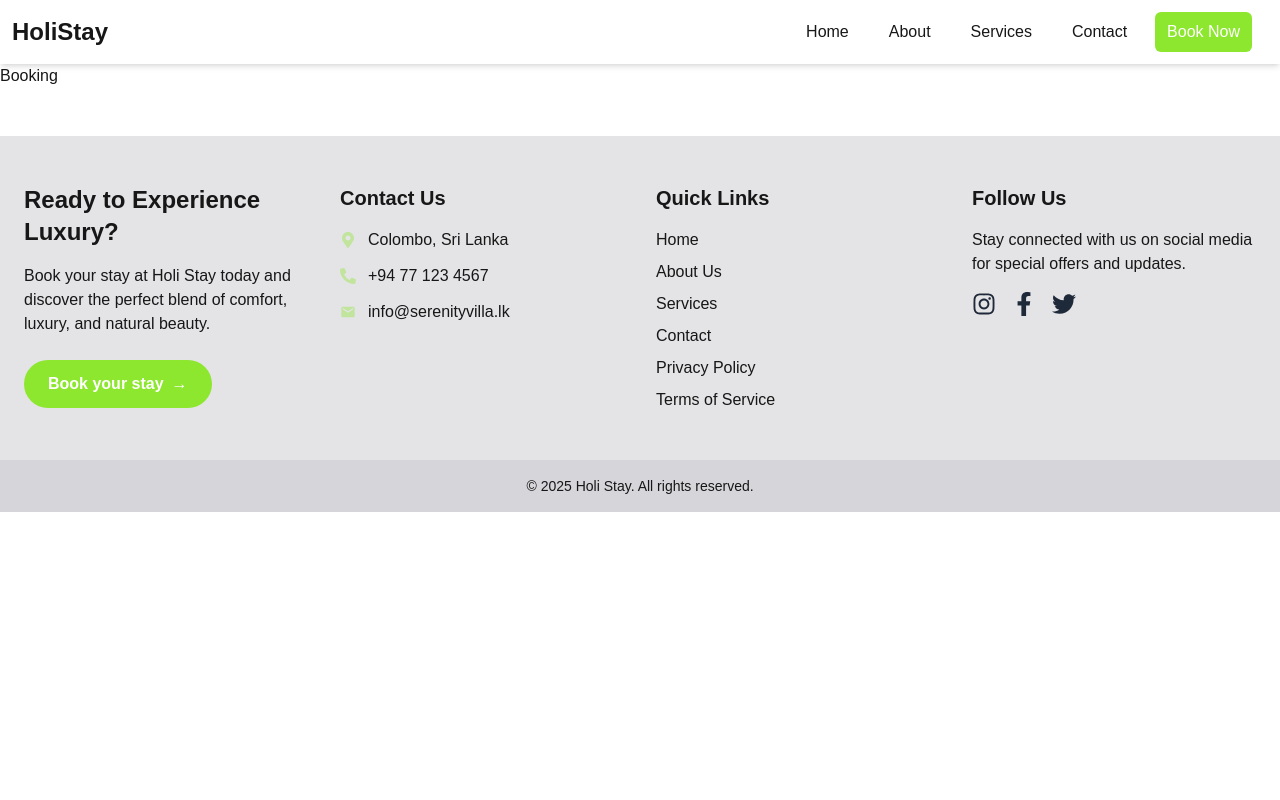
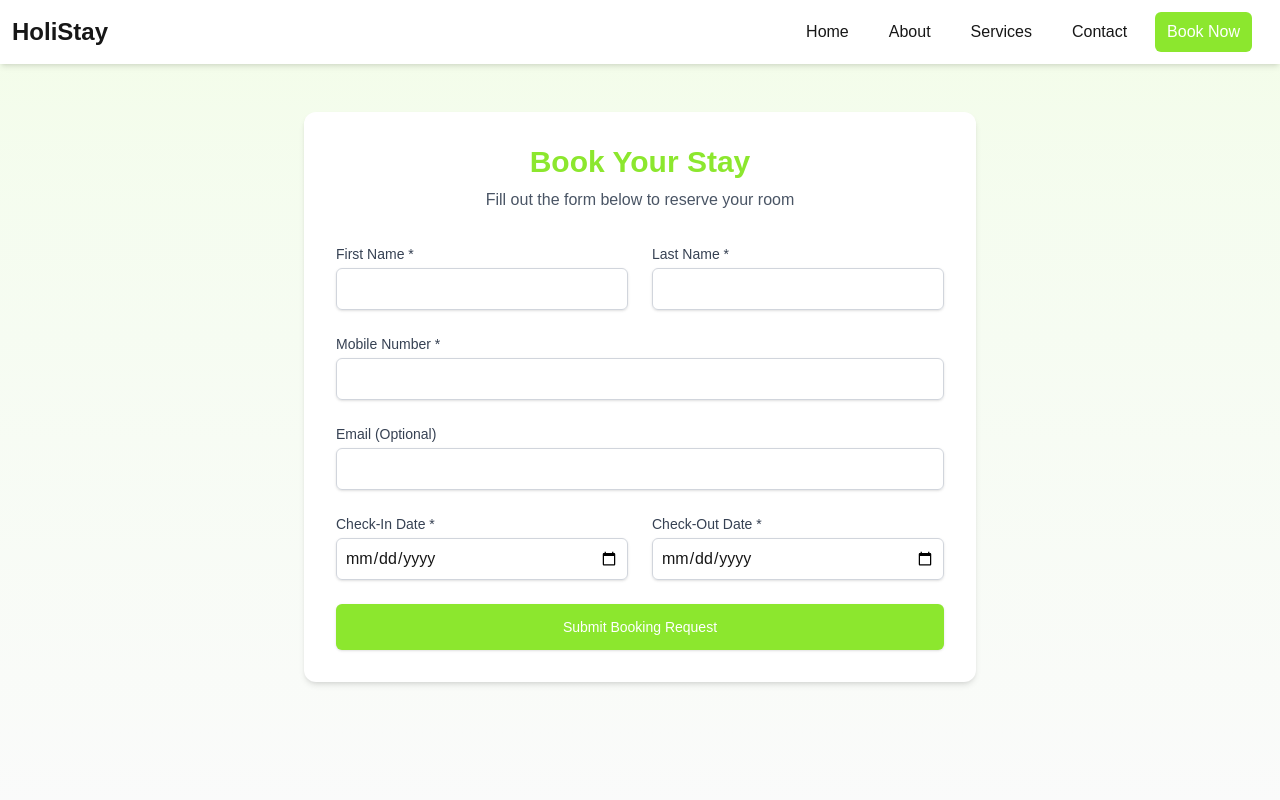
Before and after one commit to faizansafwan/hotel-website, a Next.js app: page /booking in a window 1280 px wide. Shown: the top 800 px of the page. Built offline with nearby package versions, Linux system fonts and the light colour scheme.

Commit message:
design the about booking page

```diff
--- a/src/app/booking/page.js
+++ b/src/app/booking/page.js
@@ -1,7 +1,208 @@
+"use client";
+
+import { useState } from 'react';
+import { motion } from 'framer-motion';
+
 export default function Booking() {
-    return (
-        <div>
-            <h1>Booking</h1>
+  const [formData, setFormData] = useState({
+    firstName: '',
+    lastName: '',
+    mobile: '',
+    email: '',
+    checkIn: '',
+    checkOut: ''
+  });
+  const [showModal, setShowModal] = useState(false);
+
+  const handleChange = (e) => {
+    const { name, value } = e.target;
+    setFormData(prev => ({
+      ...prev,
+      [name]: value
+    }));
+  };
+
+  const handleSubmit = (e) => {
+    e.preventDefault();
+    // Here you would typically send the data to your backend
+    console.log('Form submitted:', formData);
+    setShowModal(true);
+    // Reset form
+    setFormData({
+      firstName: '',
+      lastName: '',
+      mobile: '',
+      email: '',
+      checkIn: '',
+      checkOut: ''
+    });
+  };
+
+  return (
+    <div className="min-h-screen bg-gradient-to-b from-primary/10 to-secondary/10 py-12 px-4 sm:px-6 lg:px-8">
+      <div className={`max-w-md mx-auto bg-white rounded-xl shadow-md overflow-hidden md:max-w-2xl ${showModal ? 'blur-sm' : ''}`}>
+        <div className="p-8">
+          <div className="text-center mb-8">
+            <h1 className="text-3xl font-bold text-primary">Book Your Stay</h1>
+            <p className="mt-2 text-gray-600">Fill out the form below to reserve your room</p>
+          </div>
+
+          <form onSubmit={handleSubmit} className="space-y-6">
+            <div className="grid grid-cols-1 gap-6 sm:grid-cols-2">
+              <div>
+                <label htmlFor="firstName" className="block text-sm font-medium text-gray-700">
+                  First Name *
+                </label>
+                <input
+                  type="text"
+                  id="firstName"
+                  name="firstName"
+                  value={formData.firstName}
+                  onChange={handleChange}
+                  required
+                  className="mt-1 block w-full rounded-md border-gray-300 shadow-sm focus:border-primary focus:ring focus:ring-primary/50 p-2 border"
+                />
+              </div>
+
+              <div>
+                <label htmlFor="lastName" className="block text-sm font-medium text-gray-700">
+                  Last Name *
+                </label>
+                <input
+                  type="text"
+                  id="lastName"
+                  name="lastName"
+                  value={formData.lastName}
+                  onChange={handleChange}
+                  required
+                  className="mt-1 block w-full rounded-md border-gray-300 shadow-sm focus:border-primary focus:ring focus:ring-primary/50 p-2 border"
+                />
+              </div>
+            </div>
+
+            <div>
+              <label htmlFor="mobile" className="block text-sm font-medium text-gray-700">
+                Mobile Number *
+              </label>
+              <input
+                type="tel"
+                id="mobile"
+                name="mobile"
+                value={formData.mobile}
+                onChange={handleChange}
+                required
+                className="mt-1 block w-full rounded-md border-gray-300 shadow-sm focus:border-primary focus:ring focus:ring-primary/50 p-2 border"
+              />
+            </div>
+
+            <div>
+              <label htmlFor="email" className="block text-sm font-medium text-gray-700">
+                Email (Optional)
+              </label>
+              <input
+                type="email"
+                id="email"
+                name="email"
+                value={formData.email}
+                onChange={handleChange}
+                className="mt-1 block w-full rounded-md border-gray-300 shadow-sm focus:border-primary focus:ring focus:ring-primary/50 p-2 border"
+              />
+            </div>
+
+            <div className="grid grid-cols-1 gap-6 sm:grid-cols-2">
+              <div>
+                <label htmlFor="checkIn" className="block text-sm font-medium text-gray-700">
+                  Check-In Date *
+                </label>
+                <input
+                  type="date"
+                  id="checkIn"
+                  name="checkIn"
+                  value={formData.checkIn}
+                  onChange={handleChange}
+                  required
+                  className="mt-1 block w-full rounded-md border-gray-300 shadow-sm focus:border-primary focus:ring focus:ring-primary/50 p-2 border"
+                />
+              </div>
+
+              <div>
+                <label htmlFor="checkOut" className="block text-sm font-medium text-gray-700">
+                  Check-Out Date *
+                </label>
+                <input
+                  type="date"
+                  id="checkOut"
+                  name="checkOut"
+                  value={formData.checkOut}
+                  onChange={handleChange}
+                  required
+                  className="mt-1 block w-full rounded-md border-gray-300 shadow-sm focus:border-primary focus:ring focus:ring-primary/50 p-2 border"
+                />
+              </div>
+            </div>
+
+            <div>
+              <button
+                type="submit"
+                className="w-full flex justify-center py-3 px-4 border border-transparent rounded-md shadow-sm text-sm font-medium text-white bg-primary hover:bg-secondary focus:outline-none focus:ring-2 focus:ring-offset-2 focus:ring-primary transition-colors duration-300"
+              >
+                Submit Booking Request
+              </button>
+            </div>
+          </form>
         </div>
-    )
+      </div>
+
+      {/* Success Modal */}
+      {showModal && (
+        <motion.div
+          initial={{ opacity: 0 }}
+          animate={{ opacity: 1 }}
+          exit={{ opacity: 0 }}
+          className="fixed inset-0 bg-transparent bg-opacity-50 flex items-center justify-center p-4 z-50"
+          onClick={() => setShowModal(false)}
+        >
+          <motion.div
+            initial={{ scale: 0.9, y: 20 }}
+            animate={{ scale: 1, y: 0 }}
+            className="bg-white/80 shadow-xl rounded-lg p-6 max-w-sm w-full"
+            onClick={(e) => e.stopPropagation()}
+          >
+            <div className="text-center">
+              <div className="mx-auto flex items-center justify-center h-12 w-12 rounded-full bg-green-100">
+                <svg
+                  className="h-6 w-6 text-green-600"
+                  fill="none"
+                  stroke="currentColor"
+                  viewBox="0 0 24 24"
+                >
+                  <path
+                    strokeLinecap="round"
+                    strokeLinejoin="round"
+                    strokeWidth="2"
+                    d="M5 13l4 4L19 7"
+                  />
+                </svg>
+              </div>
+              <h3 className="mt-3 text-lg font-medium text-gray-900">Thank You!</h3>
+              <div className="mt-2">
+                <p className="text-sm text-gray-500">
+                  Thanks for reaching out. One of our receptionists will contact you within 1 hour.
+                </p>
+              </div>
+              <div className="mt-4">
+                <button
+                  type="button"
+                  className="inline-flex justify-center rounded-md border border-transparent shadow-sm px-4 py-2 bg-primary text-base font-medium text-white hover:bg-secondary focus:outline-none focus:ring-2 focus:ring-offset-2 focus:ring-primary transition-colors duration-300 sm:text-sm"
+                  onClick={() => setShowModal(false)}
+                >
+                  Close
+                </button>
+              </div>
+            </div>
+          </motion.div>
+        </motion.div>
+      )}
+    </div>
+  );
 }
```
